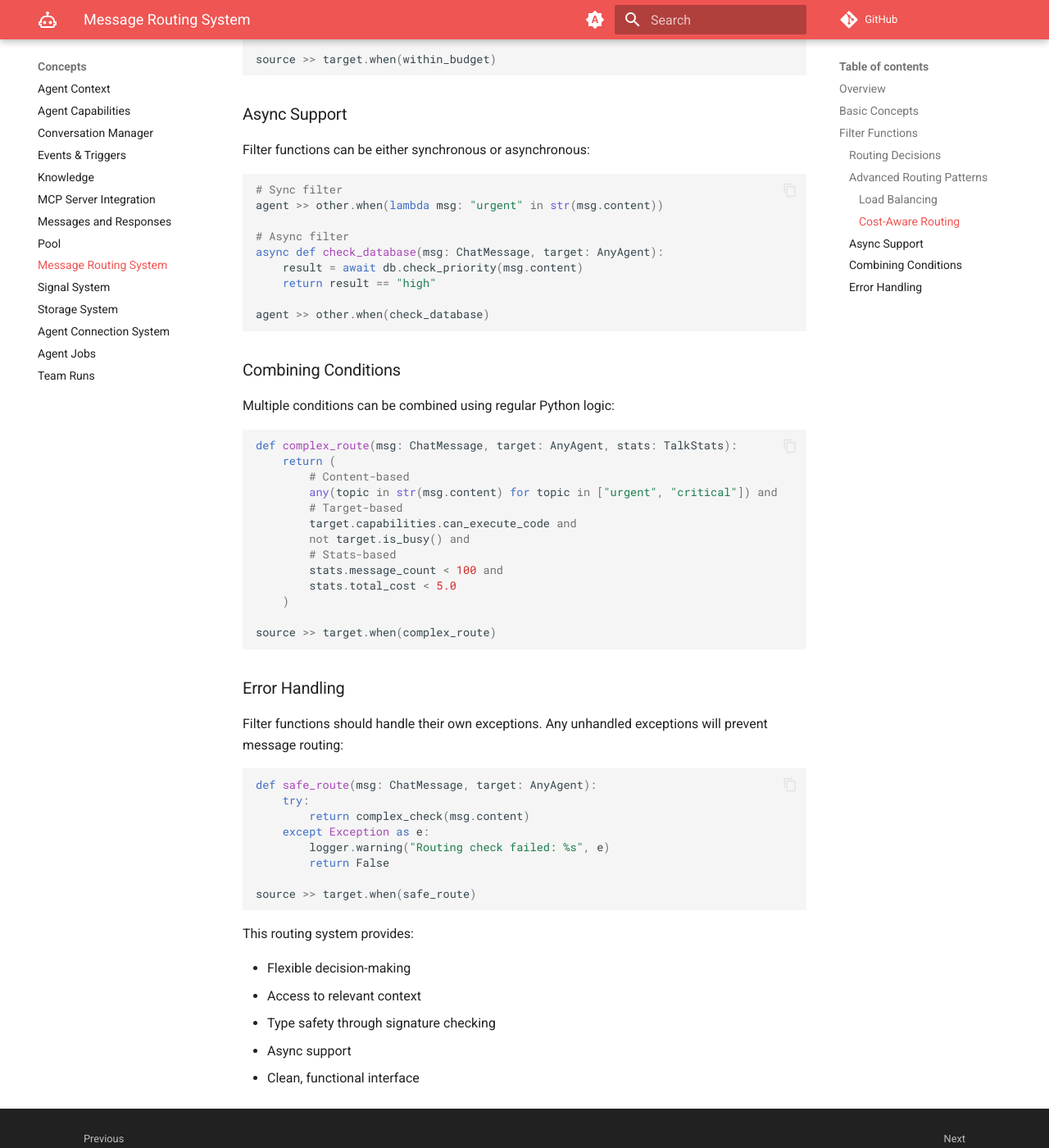
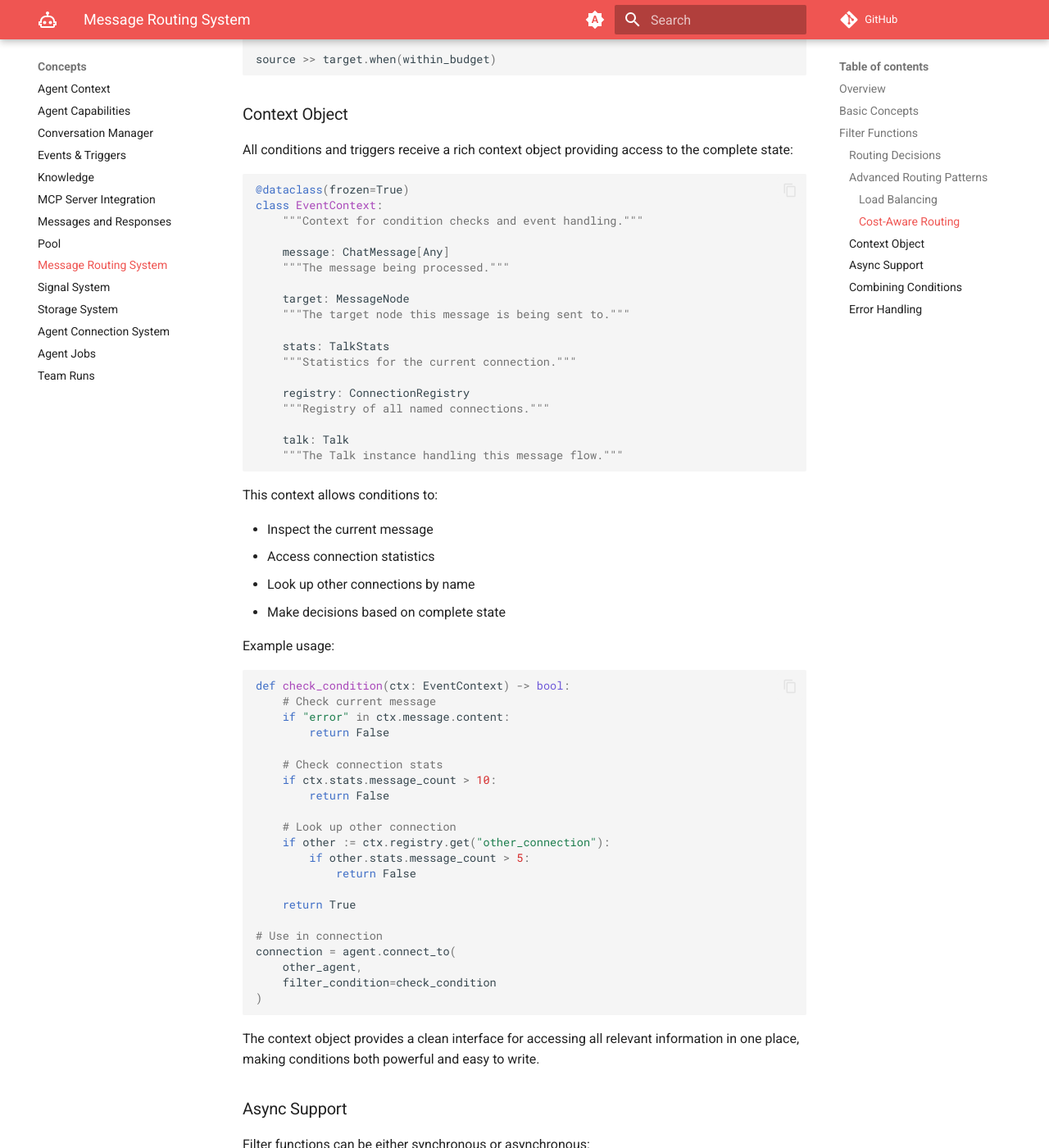
Before and after one commit to uk0/llmling-agent, an MkDocs documentation site: the page built from docs/concepts/routing.md, in a window 1280 px wide and 1400 px high, scrolled down 2072 px. Shown: the whole window at 82% size. Built offline with MkDocs 1.6.1 and Material for MkDocs 9.7.7, drawn with Linux system fonts in a browser that asks for light colours; comment, search, counter and statistics services are not loaded; some of the changed text lies outside the part shown.

Commit message:
chore: docs

````diff
--- a/docs/concepts/routing.md
+++ b/docs/concepts/routing.md
@@ -66,8 +66,8 @@ Filter functions can make routing decisions based on:
 
 #### Load Balancing
 ```python
-def least_busy(msg: ChatMessage, target: AnyAgent):
-    return not target.is_busy()
+def least_busy(context: EventContext):
+    return not context.target.is_busy()
 
 source >> team.when(least_busy)
 ```
@@ -75,11 +75,70 @@ source >> team.when(least_busy)
 
 #### Cost-Aware Routing
 ```python
-def within_budget(msg: ChatMessage, target: AnyAgent, stats):
-    return stats.total_cost < 1.0  # $1 limit
+def within_budget(context: EventContext):
+    return context.stats.total_cost < 1.0  # $1 limit
 
 source >> target.when(within_budget)
 ```
+
+### Context Object
+
+All conditions and triggers receive a rich context object providing access to the complete state:
+
+```python
+@dataclass(frozen=True)
+class EventContext:
+    """Context for condition checks and event handling."""
+
+    message: ChatMessage[Any]
+    """The message being processed."""
+
+    target: MessageNode
+    """The target node this message is being sent to."""
+
+    stats: TalkStats
+    """Statistics for the current connection."""
+
+    registry: ConnectionRegistry
+    """Registry of all named connections."""
+
+    talk: Talk
+    """The Talk instance handling this message flow."""
+```
+
+This context allows conditions to:
+
+- Inspect the current message
+- Access connection statistics
+- Look up other connections by name
+- Make decisions based on complete state
+
+Example usage:
+```python
+def check_condition(ctx: EventContext) -> bool:
+    # Check current message
+    if "error" in ctx.message.content:
+        return False
+
+    # Check connection stats
+    if ctx.stats.message_count > 10:
+        return False
+
+    # Look up other connection
+    if other := ctx.registry.get("other_connection"):
+        if other.stats.message_count > 5:
+            return False
+
+    return True
+
+# Use in connection
+connection = agent.connect_to(
+    other_agent,
+    filter_condition=check_condition
+)
+```
+
+The context object provides a clean interface for accessing all relevant information in one place, making conditions both powerful and easy to write.
 
 ### Async Support
 
````
Also changed, not shown: docs/concepts/messages.md (+16 -9 lines).
